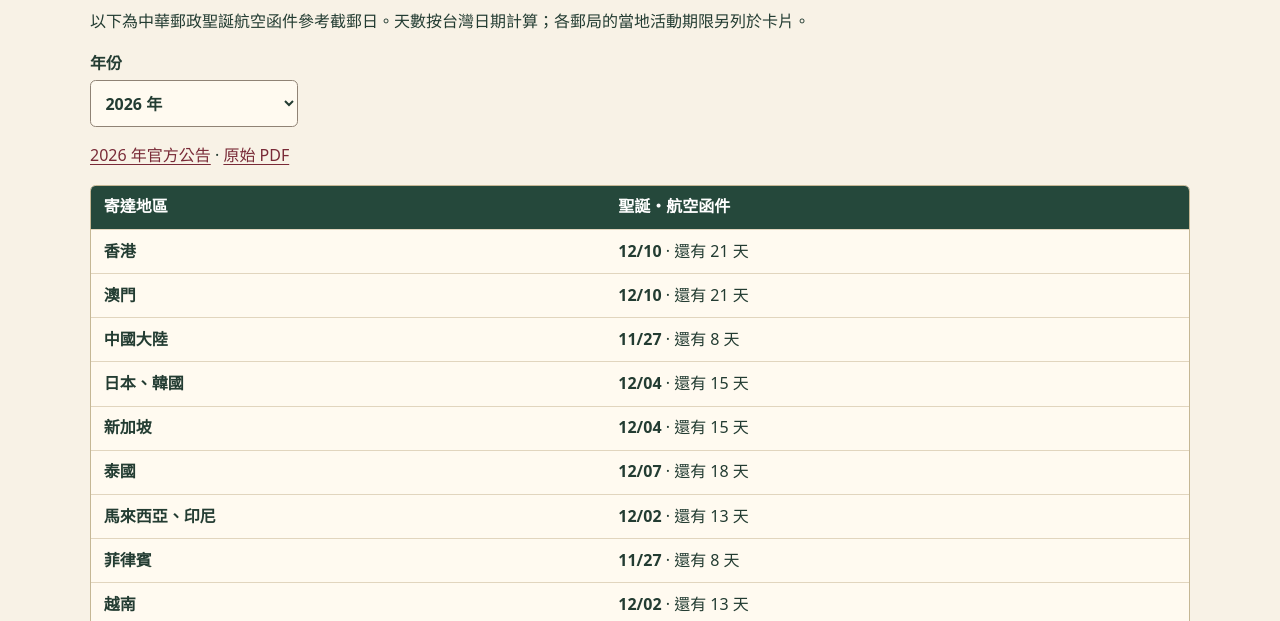
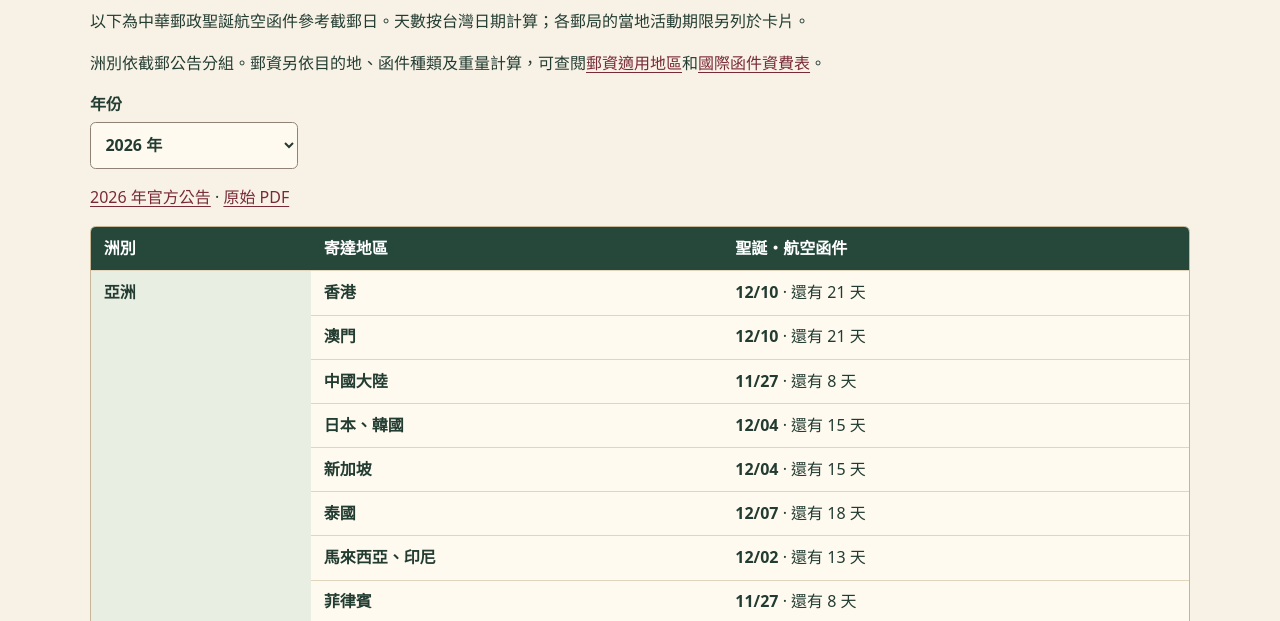
Before and after one commit to zhuya-tw/santas-postal-journey, a plain HTML site: page site/cutoffs.html in a window 1280 px wide. Shown: the part 173-794 px from the top of the page. Drawn offline with Linux system fonts and the light colour scheme.

Commit message:
Restore continent row groups and link postage tables

```diff
--- a/site/app.mjs
+++ b/site/app.mjs
@@ -114,16 +114,26 @@ function renderTaiwan(taiwan, year, now) {
   const table = element('table');
   table.setAttribute('aria-label', year + ' 年中華郵政截郵日期');
   const header = table.createTHead().insertRow();
-  for (const title of ['寄達地區', '聖誕・航空函件']) {
+  for (const title of ['洲別', '寄達地區', '聖誕・航空函件']) {
     const cell = element('th', title);
     cell.scope = 'col';
     header.append(cell);
   }
-  const body = table.createTBody();
+  const groups = new Map([['香港', '亞洲'], ['法國、德國', '歐洲'], ['美國', '美洲'],
+    ['南非', '非洲'], ['澳大利亞', '大洋洲']]);
+  let body;
+  let continent;
   for (const [region, date] of taiwan.rows) {
+    if (!body || groups.has(region)) {
+      body = table.createTBody();
+      continent = element('th', groups.get(region) ?? '');
+      continent.scope = 'rowgroup';
+      continent.className = 'continent';
+    }
     const row = body.insertRow();
-    // The source table groups 南非 and 其他各地 under its 非洲 heading.
-    const label = element('th', region === '其他各地' ? '非洲其他地區' : region);
+    if (body.rows.length === 1) row.append(continent);
+    continent.rowSpan = body.rows.length;
+    const label = element('th', region);
     label.scope = 'row';
     row.append(label);
     const time = element('time', date.replace('-', '/'));
--- a/site/cutoffs.html
+++ b/site/cutoffs.html
@@ -5,8 +5,8 @@
 <meta name="viewport" content="width=device-width,initial-scale=1">
 <meta name="description" content="從台灣寄信給聖誕老人。查詢世界聖誕郵局、官方回信政策與中華郵政歷年截郵日期。">
 <title>台灣截郵｜Santa’s Postal Journey</title>
-<link rel="stylesheet" href="./style.css?v=3">
-<script type="module" src="./app.mjs?v=5"></script>
+<link rel="stylesheet" href="./style.css?v=4">
+<script type="module" src="./app.mjs?v=6"></script>
 </head>
 <body>
 <header>
@@ -17,6 +17,7 @@
 <section id="taiwan" aria-labelledby="tw-heading">
 <h1 id="tw-heading" class="section-title">從台灣寄出的截郵日期</h1>
 <p>以下為中華郵政聖誕航空函件參考截郵日。天數按台灣日期計算；各郵局的當地活動期限另列於卡片。</p>
+<p>洲別依截郵公告分組。郵資另依目的地、函件種類及重量計算，可查閱<a href="https://www.post.gov.tw/post/internet/Postal/index.jsp?ID=2020208">郵資適用地區</a>和<a href="https://www.post.gov.tw/post/internet/Postal/index.jsp?ID=2020204">國際函件資費表</a>。</p>
 <label class="year-field">年份<select id="year"></select></label>
 <p id="tw-source" role="status">載入截郵日期中…</p>
 <div id="table"></div>
--- a/site/style.css
+++ b/site/style.css
@@ -31,6 +31,7 @@ input,select{display:block;width:100%;min-width:0;padding:.65rem;margin-top:.25r
 .card button{background:#184034;color:white}.card ul{padding-left:1.25rem}
 .table-scroll{overflow:auto;border:1px solid #c5b795;border-radius:.35rem}
 table{border-collapse:collapse;width:100%;background:#fffaf0;text-align:left}
+.continent{background:#e8eee2;vertical-align:top;white-space:nowrap}
 th,td{padding:.55rem .8rem;border-bottom:1px solid #e1d5be}thead{background:#25483b;color:white}
 footer{background:#16392f;color:#fff6e4;padding:1.4rem 0}
 .section-title{font-size:clamp(2rem,5vw,3.2rem);margin:.35rem 0 1rem;letter-spacing:0}
```
Also changed, not shown: site/index.html (+2 -2 lines).
